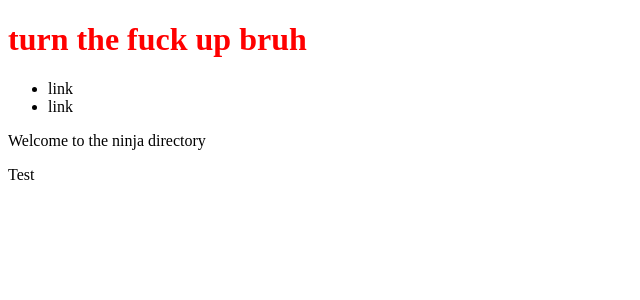
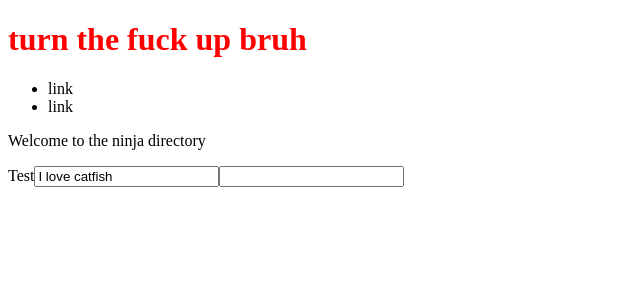
Before and after one commit to NHartMusic/angular_01, an Angular app: page / in a window 1280 px wide. Shown: the top 300 px of the page, without its empty margins (0-640 px from the left). Built offline with nearby package versions, Linux system fonts and the light colour scheme.

Commit message:
property binding

```diff
--- a/src/app/home/home.component.html
+++ b/src/app/home/home.component.html
@@ -1,2 +1,6 @@
 <p>{{ homeTitle }}</p>
 <ng-content></ng-content>
+
+
+<input value="{{myString}}" />
+<input [required]="myBoolean" />
--- a/src/app/home/home.component.ts
+++ b/src/app/home/home.component.ts
@@ -7,6 +7,8 @@ import { Component, OnInit } from '@angular/core';
 })
 export class HomeComponent implements OnInit {
   homeTitle = "Welcome to the ninja directory"
+  myString = "I love catfish"
+  myBoolean = true
 
   constructor() { }
 
```
